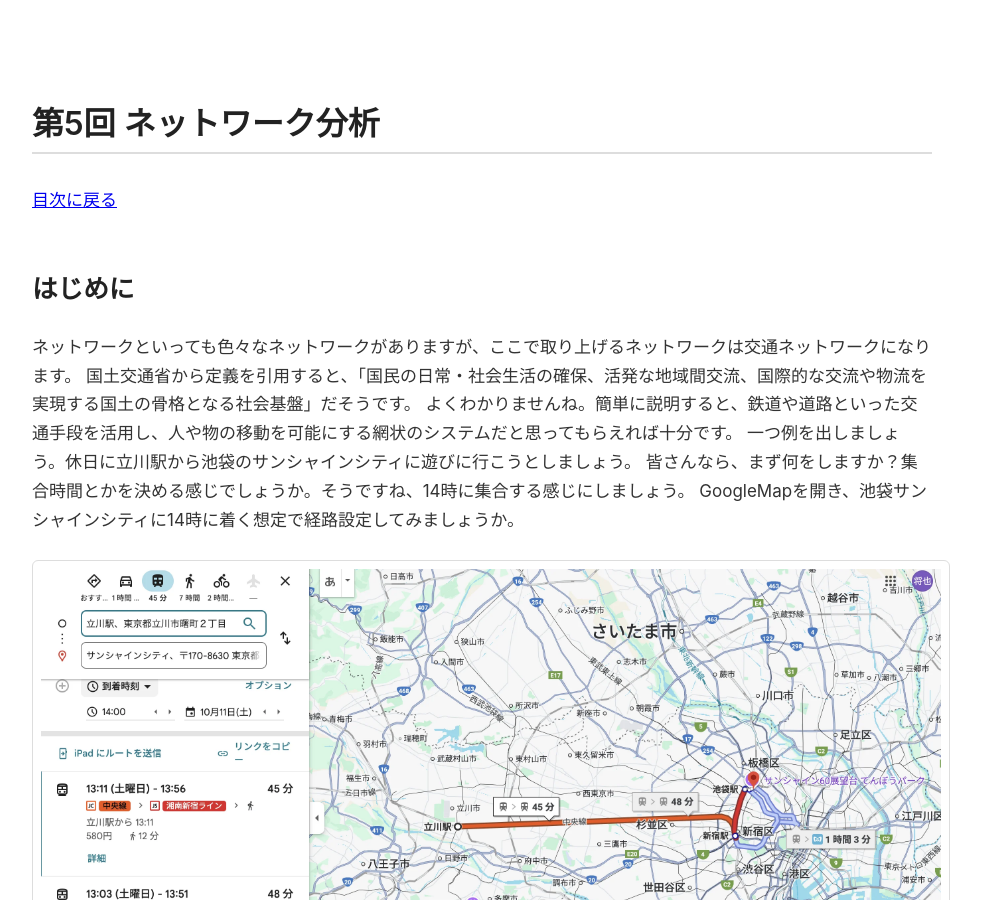
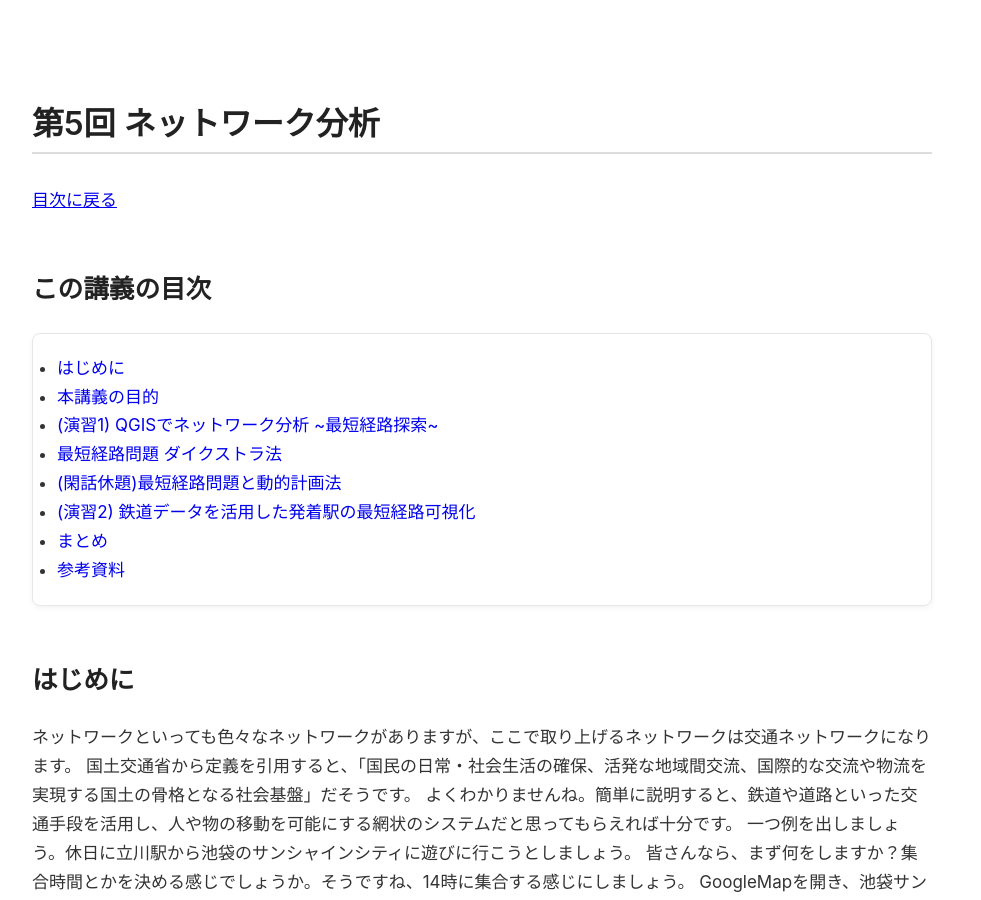
Before and after one commit to MasayaMatsushita/spatiotemporal-analysis, a Jekyll site: the page built from docs/lec/05-network-analysis.md, in a window 1280 px wide and 900 px high. Shown: the whole window, without its empty margins (158-1139 px from the left). Built offline with Jekyll 4.4.1, drawn with Linux system fonts in a browser that asks for light colours; our own code applies the rules of GitHub Pages for plain Markdown files; some of the changed text lies outside the part shown.

Commit message:
第五回の目次作成

```diff
--- a/docs/lec/05-network-analysis.md
+++ b/docs/lec/05-network-analysis.md
@@ -8,7 +8,20 @@
 
 [目次に戻る](../index.md)
 
-## はじめに
+## この講義の目次
+
+{: .card .card-toc }
+
+- [はじめに](#intro)
+- [本講義の目的](#purpose)
+- [(演習1) QGISでネットワーク分析 ~最短経路探索~](#exe-1)
+- [最短経路問題 ダイクストラ法](#dijkstra)
+- [(閑話休題)最短経路問題と動的計画法](#dynamic-prog)
+- [(演習2) 鉄道データを活用した発着駅の最短経路可視化 ](#exe-2)
+- [まとめ](#summary)
+- [参考資料](#refs)
+
+## はじめに {#intro}
 
 ネットワークといっても色々なネットワークがありますが、ここで取り上げるネットワークは交通ネットワークになります。
 国土交通省から定義を引用すると、「国民の日常・社会生活の確保、活発な地域間交流、国際的な交流や物流を実現する国土の骨格となる社会基盤」だそうです。
@@ -30,7 +43,7 @@
 - 最短経路問題を解くためのダイクストラ法の理解を深める
 - 鉄道データを活用して、発車駅から到着駅までの最短経路を可視化できる方法を習得する
 
-## (演習1) QGISでネットワーク分析 ~最短経路探索~
+## (演習1) QGISでネットワーク分析 ~最短経路探索~ {#exe-1}
 
 QGIS上でネットワーク分析を行う手法について学習しましょう。
 はじめに、[network](https://github.com/gis-oer/datasets/raw/master/network.zip)のデータをダウンロードしてください。
@@ -127,7 +140,7 @@
 このように、最短経路問題は「全探索」ではなく「部分的な最適解の積み重ね」で解ける問題であり、動的計画法の考え方がしっかりと活かされています。
 アルゴリズムの世界では、こうした「考え方の共通点」を見つけることが、理解を深める大きな助けになります。
 
-## (演習2) 鉄道データを活用して、発車駅から到着駅までの最短経路を可視化
+## (演習2) 鉄道データを活用した発着駅の最短経路可視化 {#exe-2}
 
 ここでは東小金井から熱海までJRを使った場合の最短経路を可視化してみましょう。
 このような経路を可視化することが目標です。
```
Also changed, not shown: other parts of docs/lec/05-network-analysis.md (+5 -5 lines).
